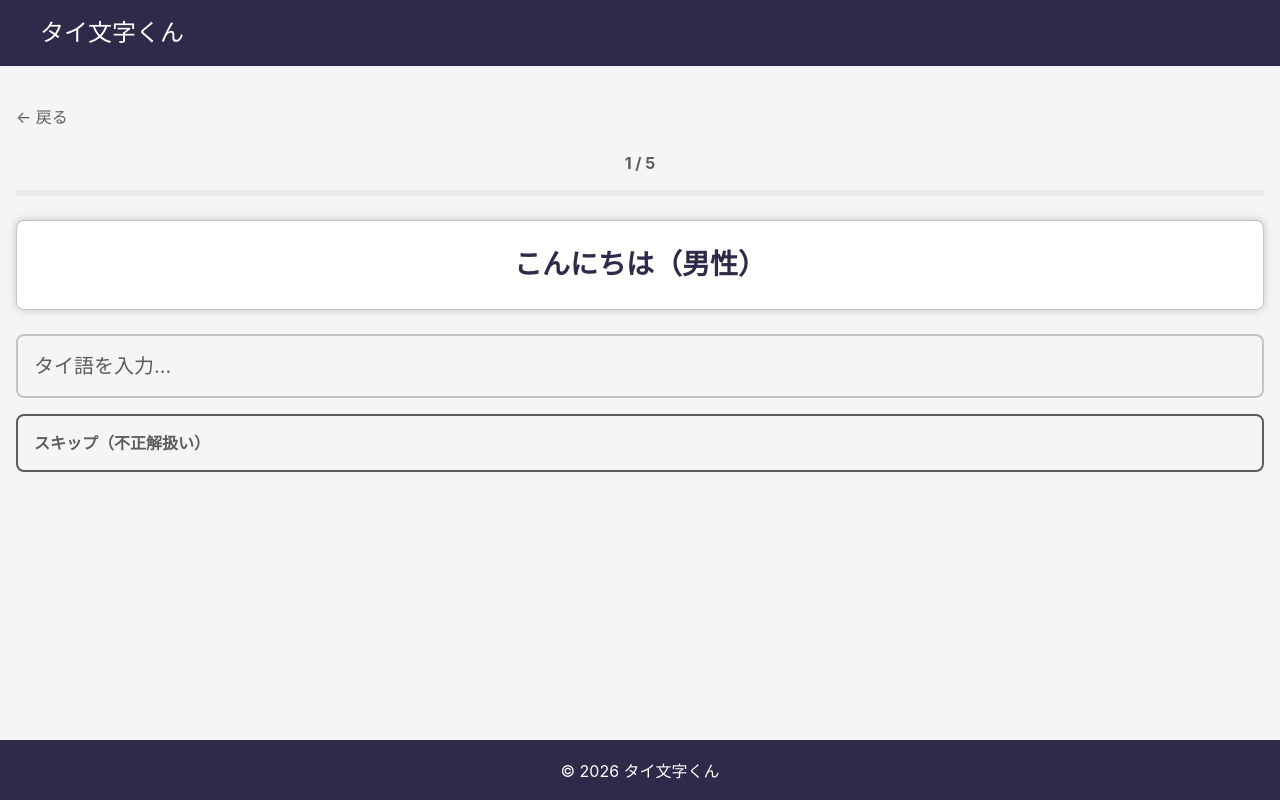
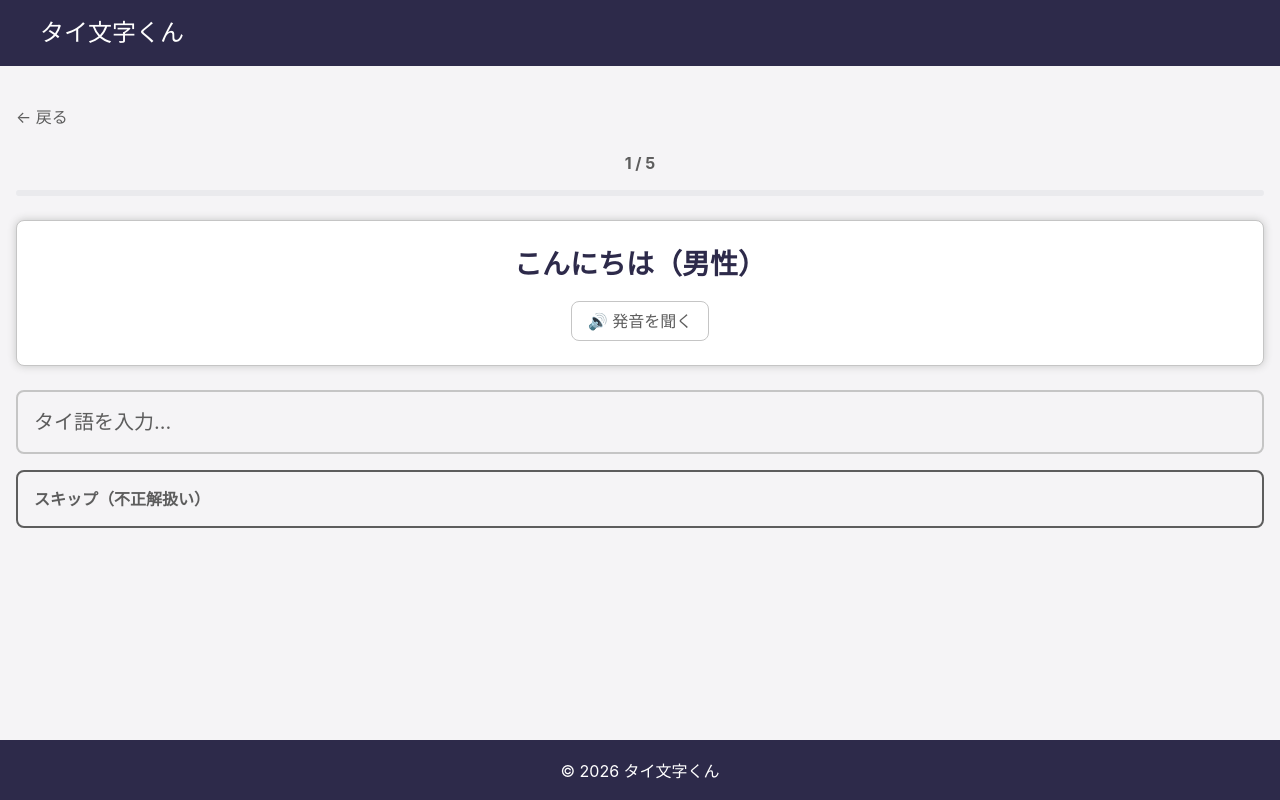
Before and after one commit to yuma0306/maipensapparot, a SvelteKit app: page /situations/greeting/lesson in a window 1280 px wide. Built offline with nearby package versions, Linux system fonts and the light colour scheme.

Commit message:
音声ボタン追加

```diff
--- a/src/routes/situations/[id]/lesson/+page.svelte
+++ b/src/routes/situations/[id]/lesson/+page.svelte
@@ -42,6 +42,12 @@
 		isWrong = false;
 		checkInput();
 	}
+
+	function speak(text: string) {
+		const utterance = new SpeechSynthesisUtterance(text);
+		utterance.lang = 'th-TH';
+		speechSynthesis.speak(utterance);
+	}
 </script>
 
 {#if !isFinished}
@@ -51,12 +57,15 @@
 		<Stack size={2} variant="div">
 			<p class="progress">{currentIndex + 1} / {total}</p>
 			<div class="progress-bar">
-				<div class="progress-fill" style="width: {((currentIndex) / total) * 100}%"></div>
+				<div class="progress-fill" style="width: {(currentIndex / total) * 100}%"></div>
 			</div>
 		</Stack>
 
 		<div class="question-card">
 			<p class="japanese-prompt">{currentPhrase.japanese}</p>
+			<button onclick={() => speak(currentPhrase.thai)} class="listen-button" aria-label="タイ語の音声を聞く">
+				🔊 発音を聞く
+			</button>
 		</div>
 
 		<Stack size={2} variant="div">
@@ -72,7 +81,14 @@
 			{#if isWrong}
 				<div class="wrong-box">
 					<p class="wrong-message">不一致です。もう一度試すか、スキップしてください。</p>
-					<p class="hint">正解: <strong>{currentPhrase.thai}</strong></p>
+					<p class="hint">
+						正解: <strong>{currentPhrase.thai}</strong>
+						<button
+							onclick={() => speak(currentPhrase.thai)}
+							class="speak-button"
+							aria-label="音声再生">🔊</button
+						>
+					</p>
 				</div>
 			{/if}
 
@@ -97,7 +113,14 @@
 				<div class="result-card" class:correct={result.correct} class:incorrect={!result.correct}>
 					<span class="result-mark">{result.correct ? '⭕' : '❌'}</span>
 					<div class="result-content">
-						<p class="thai">{result.phrase.thai}</p>
+						<p class="thai">
+							{result.phrase.thai}
+							<button
+								onclick={() => speak(result.phrase.thai)}
+								class="speak-button"
+								aria-label="音声再生">🔊</button
+							>
+						</p>
 						<p class="japanese">{result.phrase.japanese}</p>
 						<ul class="word-list">
 							{#each result.phrase.words as word}
@@ -156,12 +179,28 @@
 		transition: width var(--transition);
 	}
 	.question-card {
+		display: grid;
+		justify-items: center;
+		row-gap: calc(var(--spacing-2) * 1px);
 		padding: calc(var(--spacing-3) * 1px) calc(var(--spacing-2) * 1px);
 		background-color: var(--color-white);
 		border-radius: calc(var(--border-radius) * 1px);
 		box-shadow: var(--shadow);
 		border: 1px solid var(--color-gray);
 		text-align: center;
+	}
+	.listen-button {
+		padding: calc(var(--spacing-1) * 1px) calc(var(--spacing-2) * 1px);
+		font-size: calc(var(--font-size-1) * 1px);
+		background: none;
+		border: 1px solid var(--color-gray);
+		border-radius: calc(var(--border-radius) * 1px);
+		cursor: pointer;
+		color: var(--color-dark);
+		transition: background-color var(--transition);
+		&:hover {
+			background-color: var(--color-primary-5);
+		}
 	}
 	.japanese-prompt {
 		font-size: calc(var(--font-size-4) * 1px);
@@ -192,6 +231,9 @@
 		color: var(--color-danger);
 	}
 	.hint {
+		display: flex;
+		align-items: center;
+		gap: calc(var(--spacing-1) * 1px);
 		font-size: calc(var(--font-size-2) * 1px);
 		color: var(--color-primary);
 		margin-top: 4px;
@@ -206,7 +248,9 @@
 		background: none;
 		color: var(--color-dark);
 		cursor: pointer;
-		transition: background-color var(--transition), color var(--transition);
+		transition:
+			background-color var(--transition),
+			color var(--transition);
 		&:hover {
 			background-color: var(--color-primary);
 			color: var(--color-white);
@@ -260,9 +304,25 @@
 		row-gap: 4px;
 	}
 	.thai {
+		display: flex;
+		align-items: center;
+		gap: calc(var(--spacing-1) * 1px);
 		font-size: calc(var(--font-size-2) * 1px);
 		font-weight: 700;
 		color: var(--color-primary);
+	}
+	.speak-button {
+		background: none;
+		border: 1px solid var(--color-gray);
+		border-radius: calc(var(--border-radius) * 1px);
+		padding: calc(var(--spacing-1) * 0.5px) calc(var(--spacing-1) * 1px);
+		cursor: pointer;
+		font-size: calc(var(--font-size-1) * 1px);
+		transition: background-color var(--transition);
+		flex-shrink: 0;
+		&:hover {
+			background-color: var(--color-primary-5);
+		}
 	}
 	.japanese {
 		font-size: calc(var(--font-size-1) * 1px);
```
